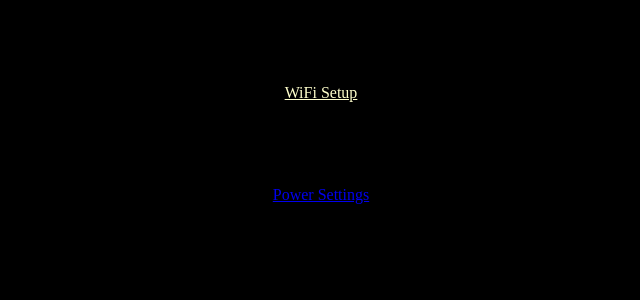
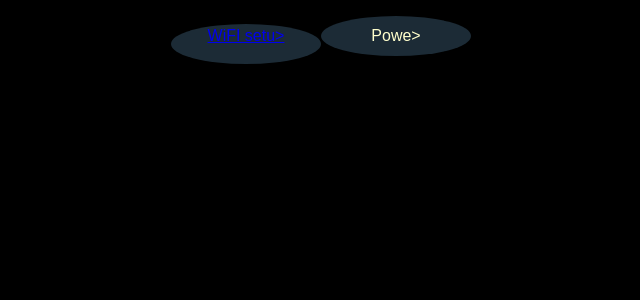
Before and after one commit to McDaisy/Wi-Rock, a Flask app: page / in a window 1280 px wide. Shown: the top 300 px of the page, without its empty margins (319-959 px from the left). Run offline with Flask 3, Linux system fonts and the light colour scheme.

Commit message:
Update app.html

```diff
--- a/root/web/templates/app.html
+++ b/root/web/templates/app.html
@@ -2,14 +2,6 @@
 
 {% block body %}
  <div id="indexContent">
-  <p align="center"><label>&nbsp;</label></p>
-  <p align="center"><label>&nbsp;</label></p>
-
-  <p align="center"><a class="manualSSIDEntry" href="{{ url_for('wifi') }}">WiFi Setup</a></p>
-
-  <p align="center"><label>&nbsp;</label></p>
-  <p align="center"><label>&nbsp;</label></p>
-
-  <p align="center"><a href="{{ url_for('power') }}">Power Settings</a></p>
- </div>
+  <p align="center"><a href="{{ url_for('wifi') }}"><button class="button wifisetupbutton" style="height:40px;width:150px">WiFI setu>
+  <p align="center"><a href="{{ url_for('power') }}"><button class="button powersettingsbutton" style="height:40px;width:150px">Powe> </div>
 {% endblock %}
```
